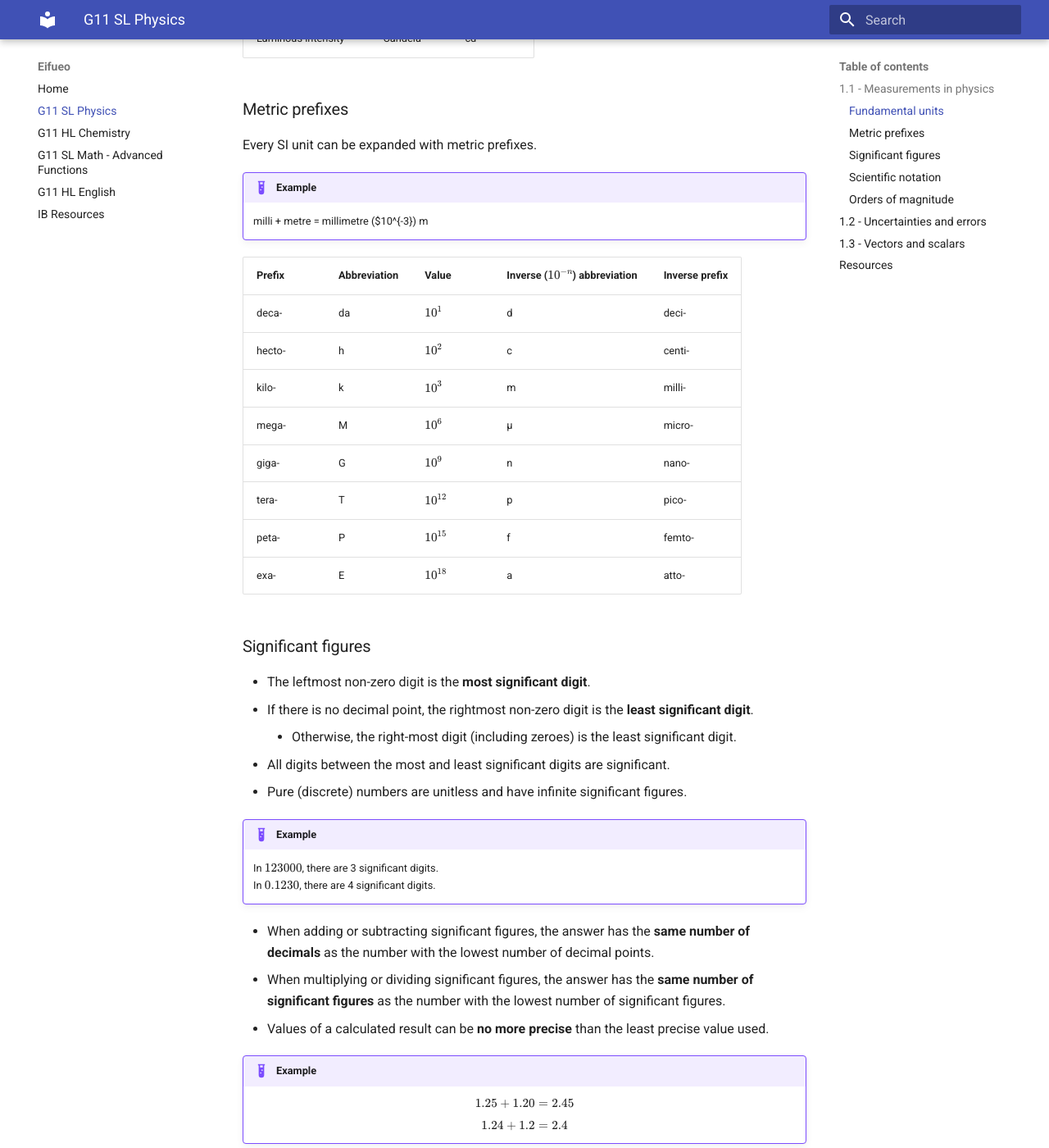
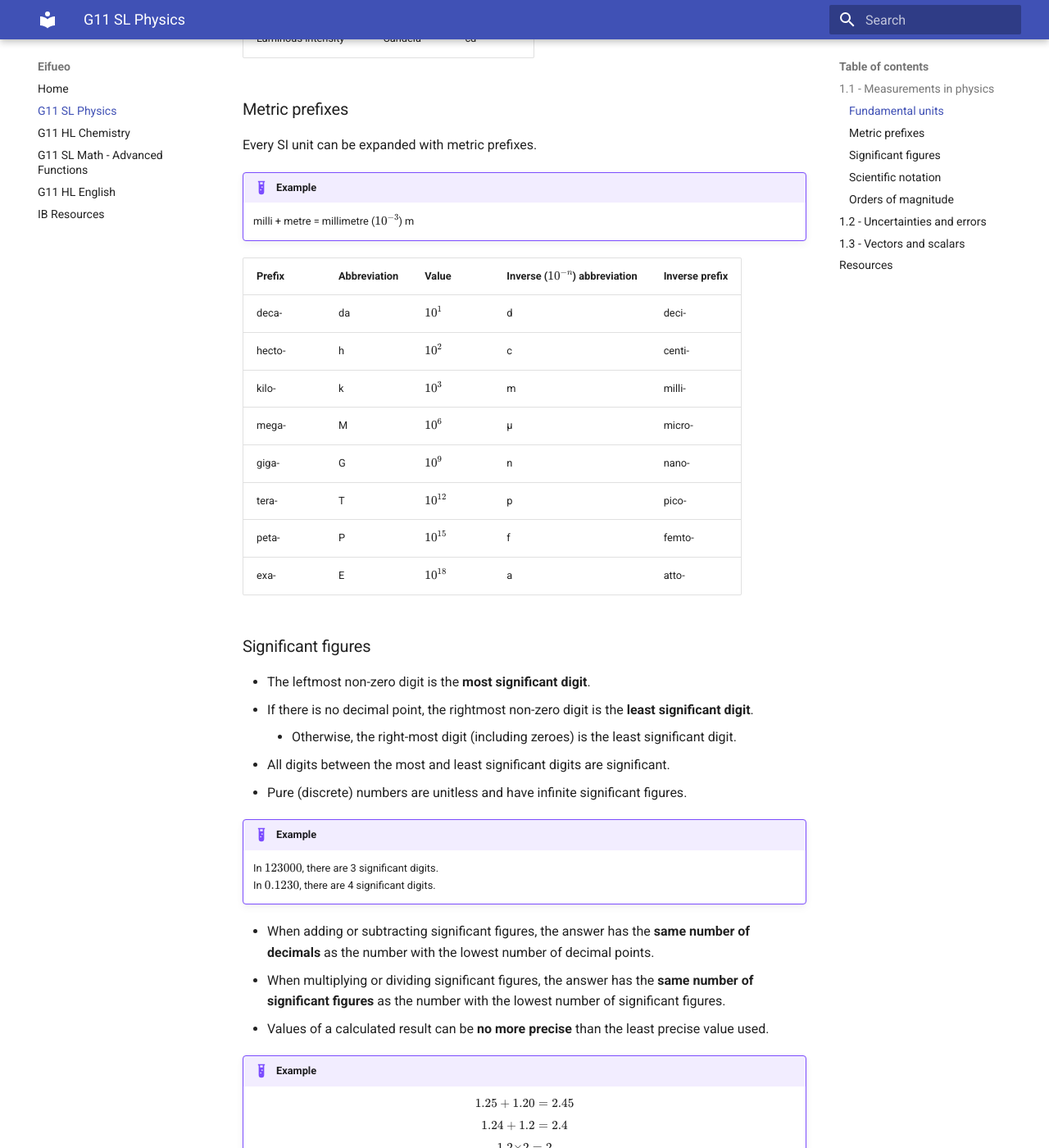
Before and after one commit to potatoeggy/eifueo, an MkDocs documentation site: the page built from docs/sph3u7.md, in a window 1280 px wide and 1400 px high, scrolled down 678 px. Shown: the whole window at 82% size. Built offline with MkDocs 1.6.1 and Material for MkDocs 9.7.7, drawn with Linux system fonts in a browser that asks for light colours; formulas are drawn with MathJax 3.

Commit message:
phys: polish math and add more examples to topic 1

```diff
--- a/docs/sph3u7.md
+++ b/docs/sph3u7.md
@@ -23,7 +23,7 @@ Every other SI unit is derived from fundamental units. Memorise these!
 Every SI unit can be expanded with metric prefixes.
 
 !!! example
-    milli + metre = millimetre ($10^{-3}) m
+    milli + metre = millimetre ($10^{-3}$) m
 
 | Prefix | Abbreviation | Value | Inverse ($10^{-n}$) abbreviation | Inverse prefix |
 | --- | --- | --- | --- | --- |
@@ -55,6 +55,8 @@ Every SI unit can be expanded with metric prefixes.
 !!! example
     $$1.25 + 1.20 = 2.45$$
     $$1.24 + 1.2 = 2.4$$
+    $$1.2 × 2 = 2$$
+    $$1.2 × 2.0 = 2.4$$
 
 !!! warning
     When rounding an answer with significant figures, if the **least significant figure** is $5$, round up only if the **second-least** significant figure is odd.
```
